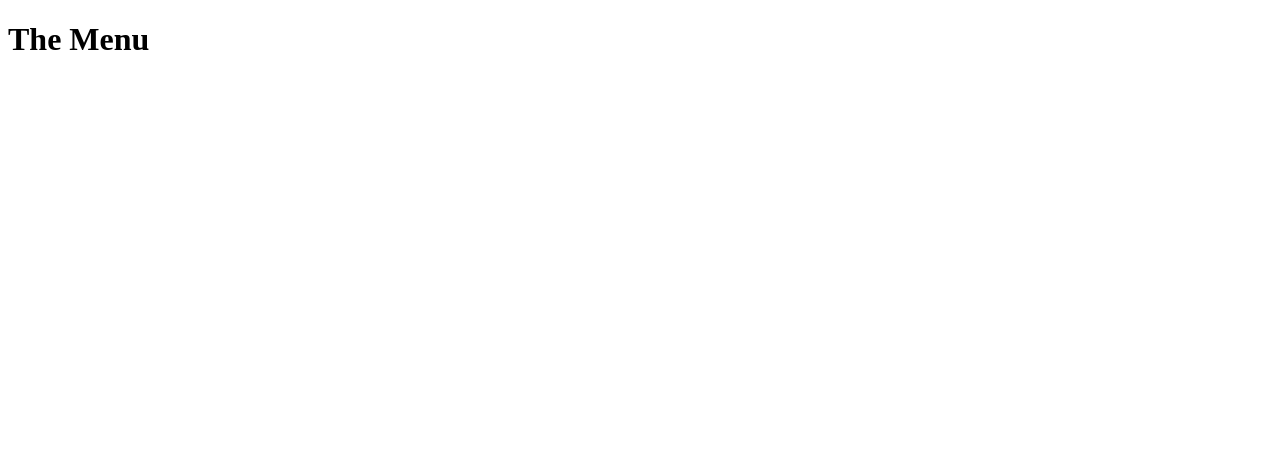
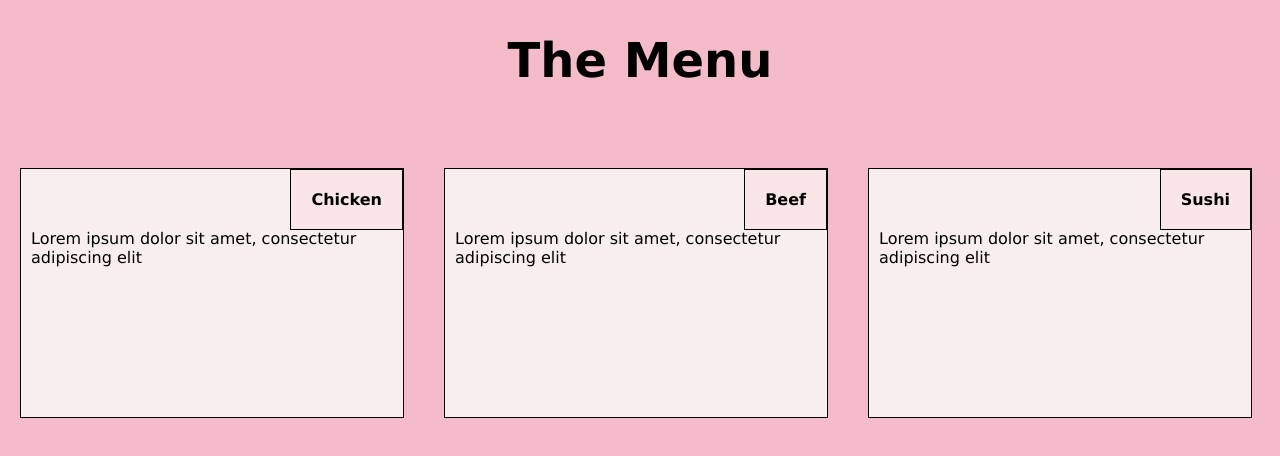
Before and after one commit to fajrawais/coursera-test, a plain HTML site: page module2-solution/index.html in a window 1280 px wide. Drawn offline with Linux system fonts and the light colour scheme.

Commit message:
Update index.html

```diff
--- a/module2-solution/index.html
+++ b/module2-solution/index.html
@@ -1,4 +1,85 @@
 <!DOCTYPE html>
 <html>
-    <h1>The Menu</h1>
-</html>
+    <head>
+        <meta charset="utf-8">
+        <meta name="viewport" content="width=device-width, initial-scale=1">
+        <style>
+            body {
+                background-color: #F4BBC9;
+                margin: 0px;
+                padding: 0px;
+                font-family: 'Lucida Sans', 'Lucida Sans Regular', 'Lucida Grande', 'Lucida Sans Unicode', Geneva, Verdana, sans-serif;
+            }
+            h1 {
+                font-size: 3em;
+                text-align: center;
+                margin-bottom: 60px;
+            }
+            .row {
+                width: 100%;
+            }
+            .column {
+
+			    box-sizing: border-box;
+			    float: left;
+                background-color: #F7EEED;
+                border: 1px solid black;
+                width: 30%;
+                height: 250px;
+                margin: 20px;
+                position: relative;
+            }
+            .column h2 {
+                margin: 0;
+                font-size: 1em;
+                position: absolute;
+                top: 0;
+                right: 0;
+                padding: 20px;
+                border: 1px solid black;
+                background-color:#FAE6E7;
+                font-family: 'Lucida Sans', 'Lucida Sans Regular', 'Lucida Grande', 'Lucida Sans Unicode', Geneva, Verdana, sans-serif;
+            }
+            .column p {
+                margin: 10px;
+                position: absolute;
+                top: 50px;
+            }
+            @media screen and (max-width: 992px) {
+			.column {
+				width: 33.33%;
+			}
+		}
+            @media (min-width: 768px) and (max-width: 991px) {
+			.column {
+				width: 50%;
+			}
+		}
+		@media screen and (max-width: 767px) {
+			.column {
+				width: 100%;
+			}
+		}
+
+
+
+        </style>
+    </head>
+    <body>
+        <h1>The Menu</h1>
+        <div class="row">
+            <div class="column">
+                <h2>Chicken</h2>
+                <p>Lorem ipsum dolor sit amet, consectetur adipiscing elit</p>
+            </div>
+            <div class="column">
+                <h2>Beef</h2>
+                <p>Lorem ipsum dolor sit amet, consectetur adipiscing elit</p>
+            </div>
+            <div class="column">
+                <h2>Sushi</h2>
+                <p>Lorem ipsum dolor sit amet, consectetur adipiscing elit</p>
+            </div>
+        </div>
+    </body>
+    </html>
```
